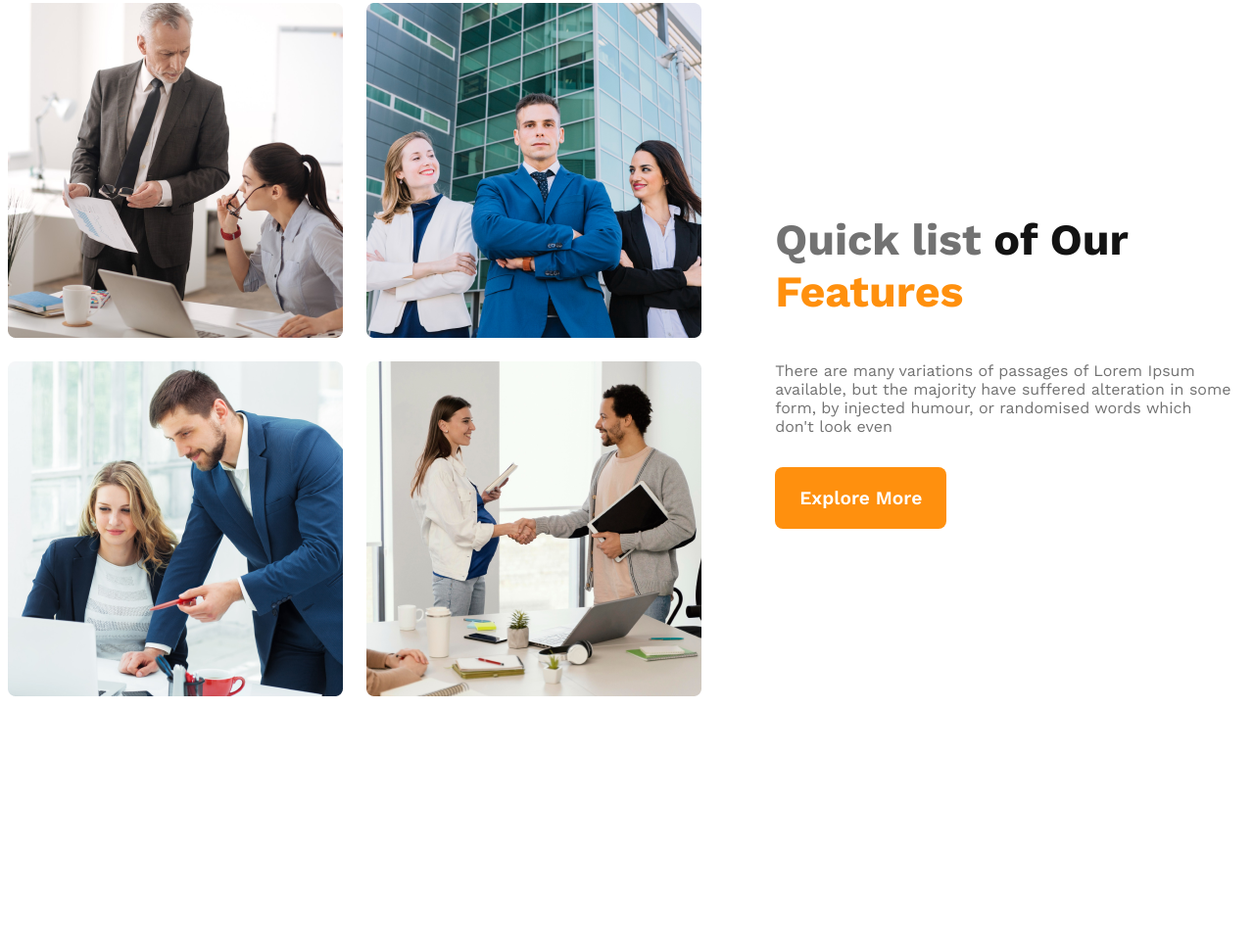
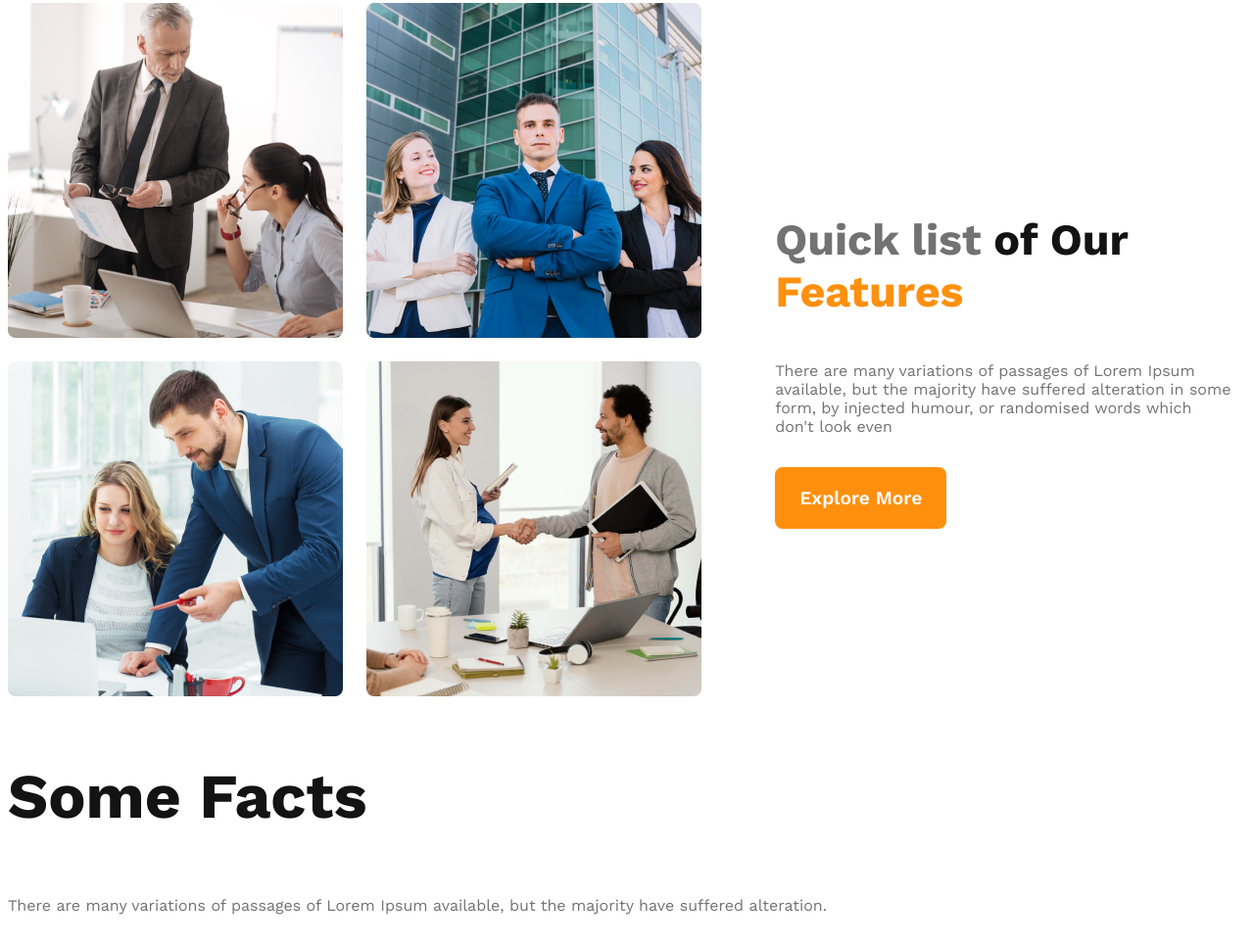
Before and after one commit to chishty313/g3-architect-website, a plain HTML site: page index.html in a window 1280 px wide. Shown: the part 1148-2114 px from the top of the page at 98% size. Before the commit the page ends 1867 px from the top, so only its background shows below. Drawn offline with nearby package versions, Linux system fonts and the light colour scheme.

Commit message:
Started facts section

```diff
--- a/index.html
+++ b/index.html
@@ -24,7 +24,7 @@
       <div class="banner">
         <!-- Banner content start -->
         <div class="banner-content">
-          <h1 class="banner-title">Brand New Group of Architects</h1>
+          <h1 class="common-title">Brand New Group of Architects</h1>
           <p class="common-description">
             There are many variations of passages of Lorem Ipsum available, but
             the majority have suffered alteration in some form, by injected
@@ -69,6 +69,20 @@
         <!-- Team Content ends -->
       </div>
       <!-- Team Container ends -->
+
+      <!-- Features Section starts -->
+      <section class="features"></section>
+      <!-- Features Section ends -->
+
+      <!-- Facts Section starts -->
+      <section class="facts">
+        <h3 class="common-title">Some Facts</h3>
+        <p class="common-description">
+          There are many variations of passages of Lorem Ipsum available, but
+          the majority have suffered alteration.
+        </p>
+      </section>
+      <!-- Facts Section ends -->
     </main>
     <!-- Main section ends -->
     <footer></footer>
--- a/styles/architect.css
+++ b/styles/architect.css
@@ -75,7 +75,7 @@ nav li a {
   margin-bottom: 50px;
 }
 
-.banner-title {
+.common-title {
   color: #131313;
   font-size: 4rem;
   font-weight: 700;
```
